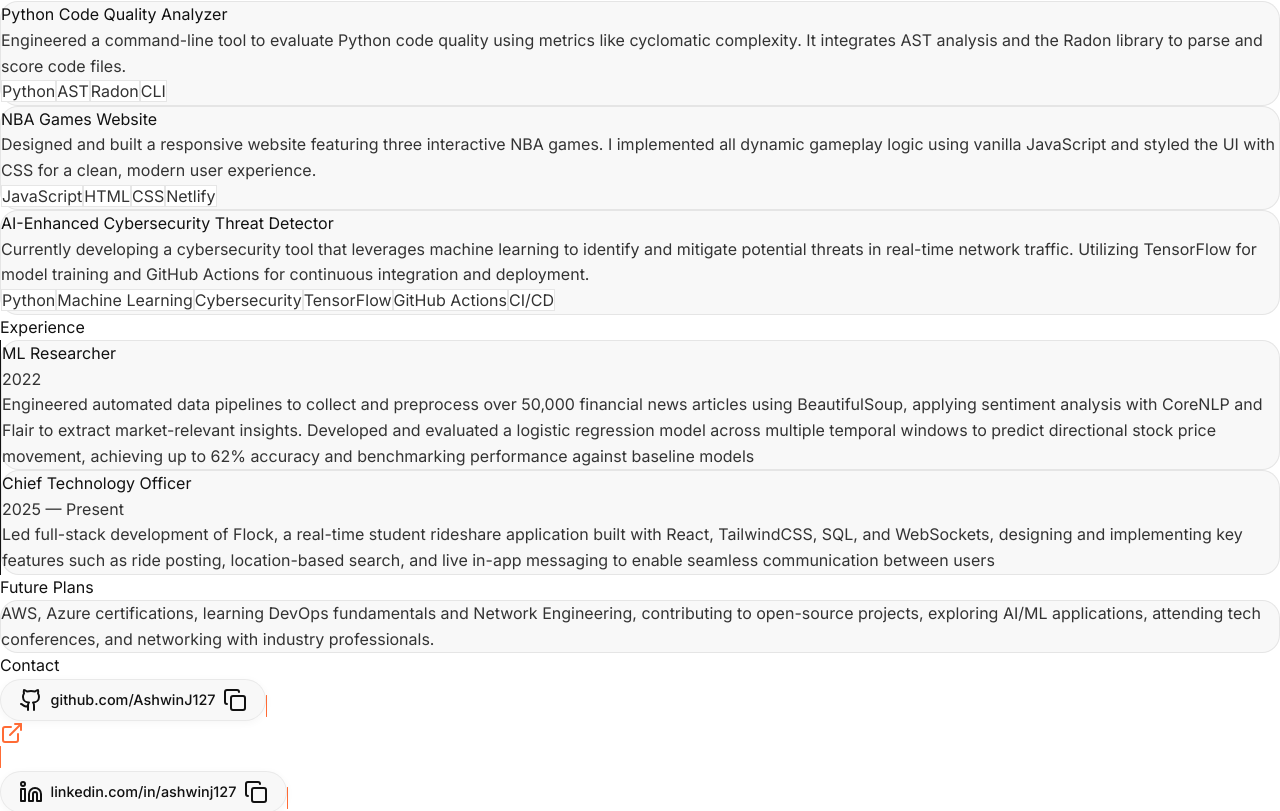
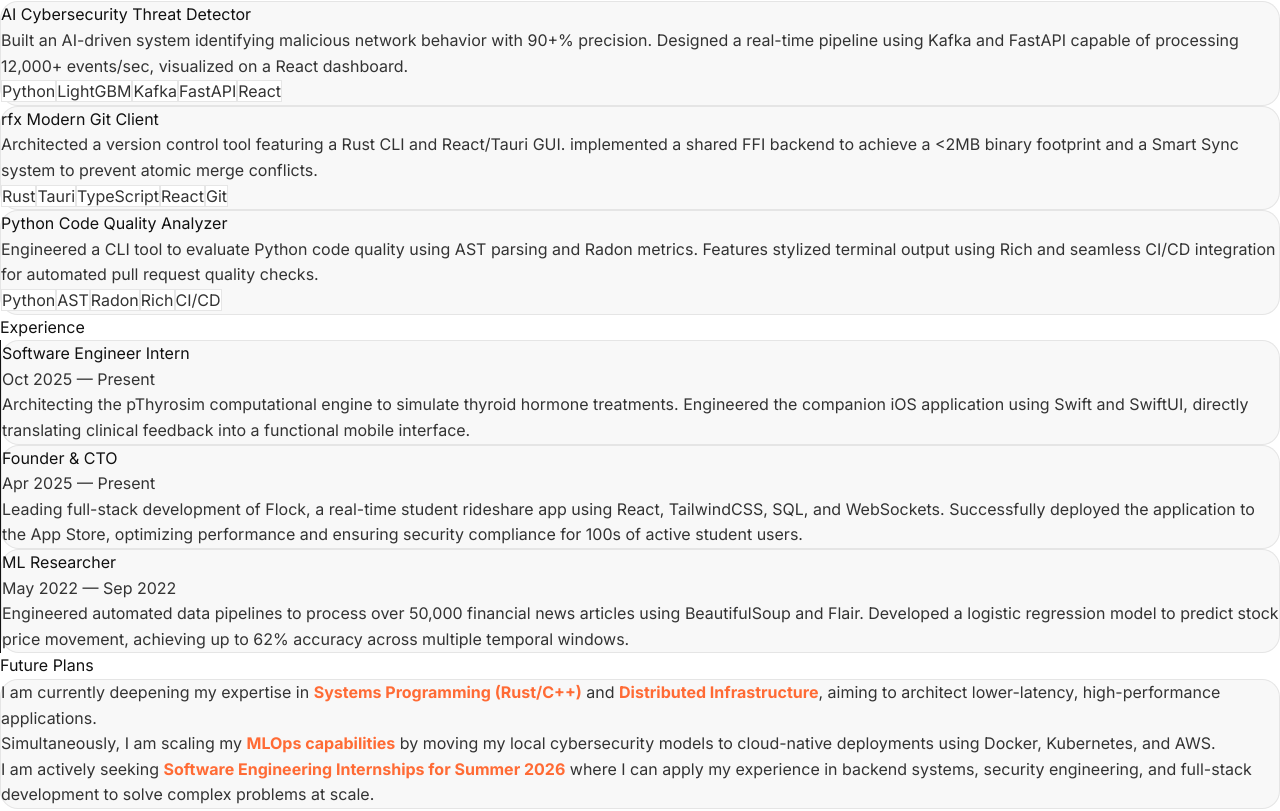
Before and after one commit to AshwinJ127/portfolio, a React (Vite) app: page / in a window 1280 px wide. Shown: the part 1413-2224 px from the top of the page. Built offline with nearby package versions, Linux system fonts and the light colour scheme.

Commit message:
Updated projects, experience, and plans

```diff
--- a/src/Pages/Experience.tsx
+++ b/src/Pages/Experience.tsx
@@ -4,27 +4,46 @@
   <section id="experience" className="max-w-6xl mx-auto px-6 md:px-10 py-16 md:py-24 animate-fadeIn">
     <h2 className="text-3xl md:text-4xl font-bold" style={{ color: 'var(--heading)' }}>Experience</h2>
     <ol className="mt-8 relative" style={{ borderLeft: '1px solid var(--heading)' }}>
+
+      {/* Experience 2: UCLA BioCybernetics Lab (Added from Resume) */}
+      <li className="relative pl-6 py-6">
+        <span className="absolute left-0 top-7 -translate-x-1/2 size-2 rounded-full" style={{ background: 'var(--accent)' }} />
+        <div className="rounded-xl p-5 thin-border" style={{ background: 'var(--card)' }}>
+          <div className="flex items-center justify-between">
+            <h3 className="font-semibold" style={{ color: 'var(--heading)' }}>Software Engineer Intern</h3>
+            <span className="text-xs" style={{ color: 'var(--text)' }}>Oct 2025 — Present</span>
+          </div>
+          <p className="mt-2 text-sm" style={{ color: 'var(--text)' }}>
+            Architecting the pThyrosim computational engine to simulate thyroid hormone treatments. Engineered the companion iOS application using Swift and SwiftUI, directly translating clinical feedback into a functional mobile interface.
+          </p>
+        </div>
+      </li>
+
+      {/* Experience 1: Flock (Most Recent/Important) */}
+      <li className="relative pl-6 py-6">
+        <span className="absolute left-0 top-7 -translate-x-1/2 size-2 rounded-full" style={{ background: 'var(--accent)' }} />
+        <div className="rounded-xl p-5 thin-border" style={{ background: 'var(--card)' }}>
+          <div className="flex items-center justify-between">
+            <h3 className="font-semibold" style={{ color: 'var(--heading)' }}>Founder & CTO</h3>
+            <span className="text-xs" style={{ color: 'var(--text)' }}>Apr 2025 — Present</span>
+          </div>
+          <p className="mt-2 text-sm" style={{ color: 'var(--text)' }}>
+            Leading full-stack development of Flock, a real-time student rideshare app using React, TailwindCSS, SQL, and WebSockets. Successfully deployed the application to the App Store, optimizing performance and ensuring security compliance for 100s of active student users.
+          </p>
+        </div>
+      </li>
+
+
+      {/* Experience 3: Duke University */}
       <li className="relative pl-6 py-6">
         <span className="absolute left-0 top-7 -translate-x-1/2 size-2 rounded-full" style={{ background: 'var(--accent)' }} />
         <div className="rounded-xl p-5 thin-border" style={{ background: 'var(--card)' }}>
           <div className="flex items-center justify-between">
             <h3 className="font-semibold" style={{ color: 'var(--heading)' }}>ML Researcher</h3>
-            <span className="text-xs" style={{ color: 'var(--text)' }}>2022</span>
+            <span className="text-xs" style={{ color: 'var(--text)' }}>May 2022 — Sep 2022</span>
           </div>
           <p className="mt-2 text-sm" style={{ color: 'var(--text)' }}>
-            Engineered automated data pipelines to collect and preprocess over 50,000 financial news articles using BeautifulSoup, applying sentiment analysis with CoreNLP and Flair to extract market-relevant insights. Developed and evaluated a logistic regression model across multiple temporal windows to predict directional stock price movement, achieving up to 62% accuracy and benchmarking performance against baseline models
-          </p>
-        </div>
-      </li>
-      <li className="relative pl-6 py-6">
-        <span className="absolute left-0 top-7 -translate-x-1/2 size-2 rounded-full" style={{ background: 'var(--accent)' }} />
-        <div className="rounded-xl p-5 thin-border" style={{ background: 'var(--card)' }}>
-          <div className="flex items-center justify-between">
-            <h3 className="font-semibold" style={{ color: 'var(--heading)' }}>Chief Technology Officer</h3>
-            <span className="text-xs" style={{ color: 'var(--text)' }}>2025 — Present</span>
-          </div>
-          <p className="mt-2 text-sm" style={{ color: 'var(--text)' }}>
-            Led full-stack development of Flock, a real-time student rideshare application built with React, TailwindCSS, SQL, and WebSockets, designing and implementing key features such as ride posting, location-based search, and live in-app messaging to enable seamless communication between users
+            Engineered automated data pipelines to process over 50,000 financial news articles using BeautifulSoup and Flair. Developed a logistic regression model to predict stock price movement, achieving up to 62% accuracy across multiple temporal windows.
           </p>
         </div>
       </li>
--- a/src/Pages/FuturePlans.tsx
+++ b/src/Pages/FuturePlans.tsx
@@ -4,9 +4,17 @@
   <section id="future" className="max-w-6xl mx-auto px-6 md:px-10 py-16 md:py-24 animate-fadeIn">
     <h2 className="text-3xl md:text-4xl font-bold" style={{ color: 'var(--heading)' }}>Future Plans</h2>
     <div className="mt-8 rounded-2xl p-6 md:p-10 thin-border" style={{ background: 'var(--card)' }}>
-      <p className="max-w-3xl" style={{ color: 'var(--text)' }}>
-        AWS, Azure certifications, learning DevOps fundamentals and Network Engineering, contributing to open-source projects, exploring AI/ML applications, attending tech conferences, and networking with industry professionals.
-      </p>
+      <div className="max-w-3xl space-y-6" style={{ color: 'var(--text)' }}>
+        <p>
+          I am currently deepening my expertise in <strong style={{ color: 'var(--accent)' }}>Systems Programming (Rust/C++)</strong> and <strong style={{ color: 'var(--accent)' }}>Distributed Infrastructure</strong>, aiming to architect lower-latency, high-performance applications.
+        </p>
+        <p>
+          Simultaneously, I am scaling my <strong style={{ color: 'var(--accent)' }}>MLOps capabilities</strong> by moving my local cybersecurity models to cloud-native deployments using Docker, Kubernetes, and AWS.
+        </p>
+        <p>
+          I am actively seeking <strong style={{ color: 'var(--accent)' }}>Software Engineering Internships for Summer 2026</strong> where I can apply my experience in backend systems, security engineering, and full-stack development to solve complex problems at scale.
+        </p>
+      </div>
     </div>
   </section>
 );
--- a/src/Pages/Projects.tsx
+++ b/src/Pages/Projects.tsx
@@ -1,26 +1,21 @@
-import React from 'react';
-
 const projects = [
   {
     id: 1,
-    title: "Python Code Quality Analyzer",
-    description: "Engineered a command-line tool to evaluate Python code quality using metrics like cyclomatic complexity. It integrates AST analysis and the Radon library to parse and score code files.",
-    tags: ["Python", "AST", "Radon", "CLI"]
-    //
+    title: "AI Cybersecurity Threat Detector",
+    description: "Built an AI-driven system identifying malicious network behavior with 90+% precision. Designed a real-time pipeline using Kafka and FastAPI capable of processing 12,000+ events/sec, visualized on a React dashboard.",
+    tags: ["Python", "LightGBM", "Kafka", "FastAPI", "React"]
   },
   {
     id: 2,
-    title: "NBA Games Website",
-    description: "Designed and built a responsive website featuring three interactive NBA games. I implemented all dynamic gameplay logic using vanilla JavaScript and styled the UI with CSS for a clean, modern user experience.",
-    tags: ["JavaScript", "HTML", "CSS", "Netlify"]
-    //
+    title: "rfx Modern Git Client",
+    description: "Architected a version control tool featuring a Rust CLI and React/Tauri GUI. implemented a shared FFI backend to achieve a <2MB binary footprint and a Smart Sync system to prevent atomic merge conflicts.",
+    tags: ["Rust", "Tauri", "TypeScript", "React", "Git"]
   },
   {
     id: 3,
-    title: "AI-Enhanced Cybersecurity Threat Detector",
-    description: "Currently developing a cybersecurity tool that leverages machine learning to identify and mitigate potential threats in real-time network traffic. Utilizing TensorFlow for model training and GitHub Actions for continuous integration and deployment.",
-    tags: ["Python", "Machine Learning", "Cybersecurity", "TensorFlow", "GitHub Actions", "CI/CD"]
-    //
+    title: "Python Code Quality Analyzer",
+    description: "Engineered a CLI tool to evaluate Python code quality using AST parsing and Radon metrics. Features stylized terminal output using Rich and seamless CI/CD integration for automated pull request quality checks.",
+    tags: ["Python", "AST", "Radon", "Rich", "CI/CD"]
   }
 ];
 
```
